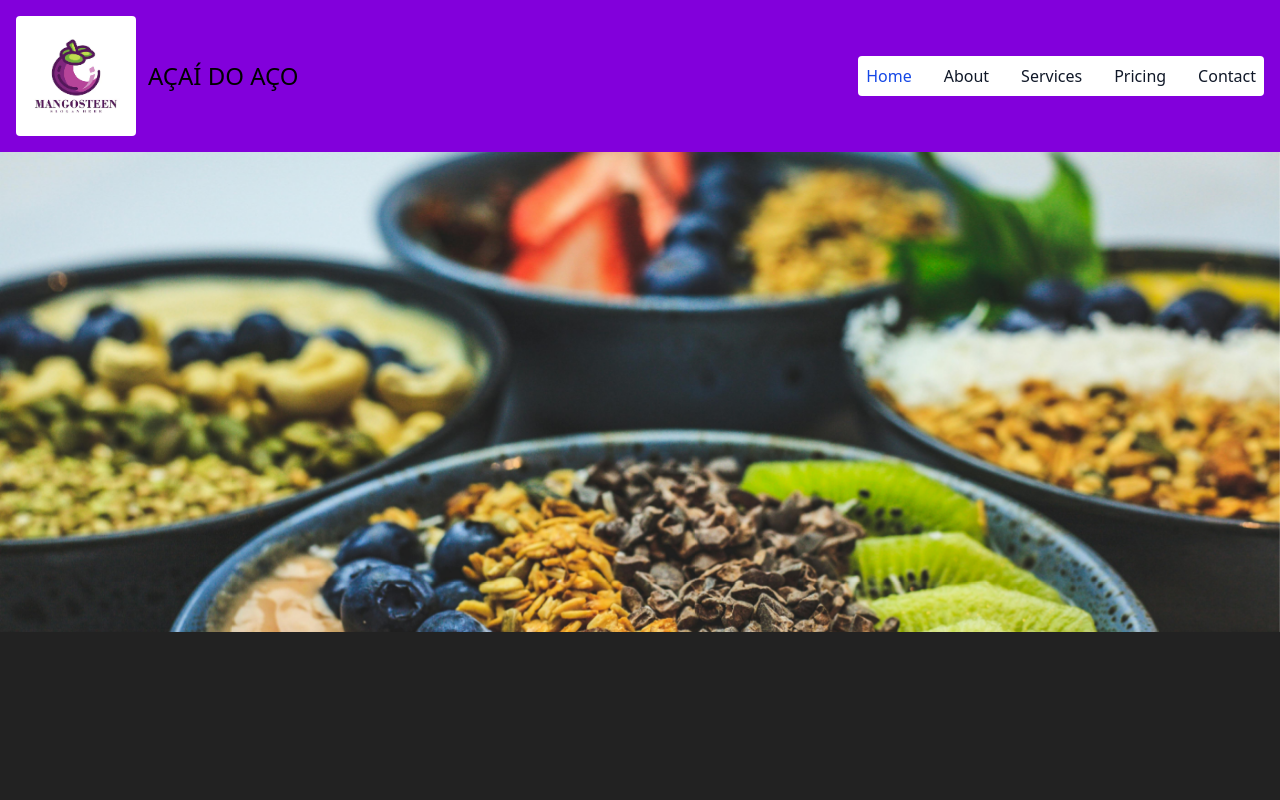
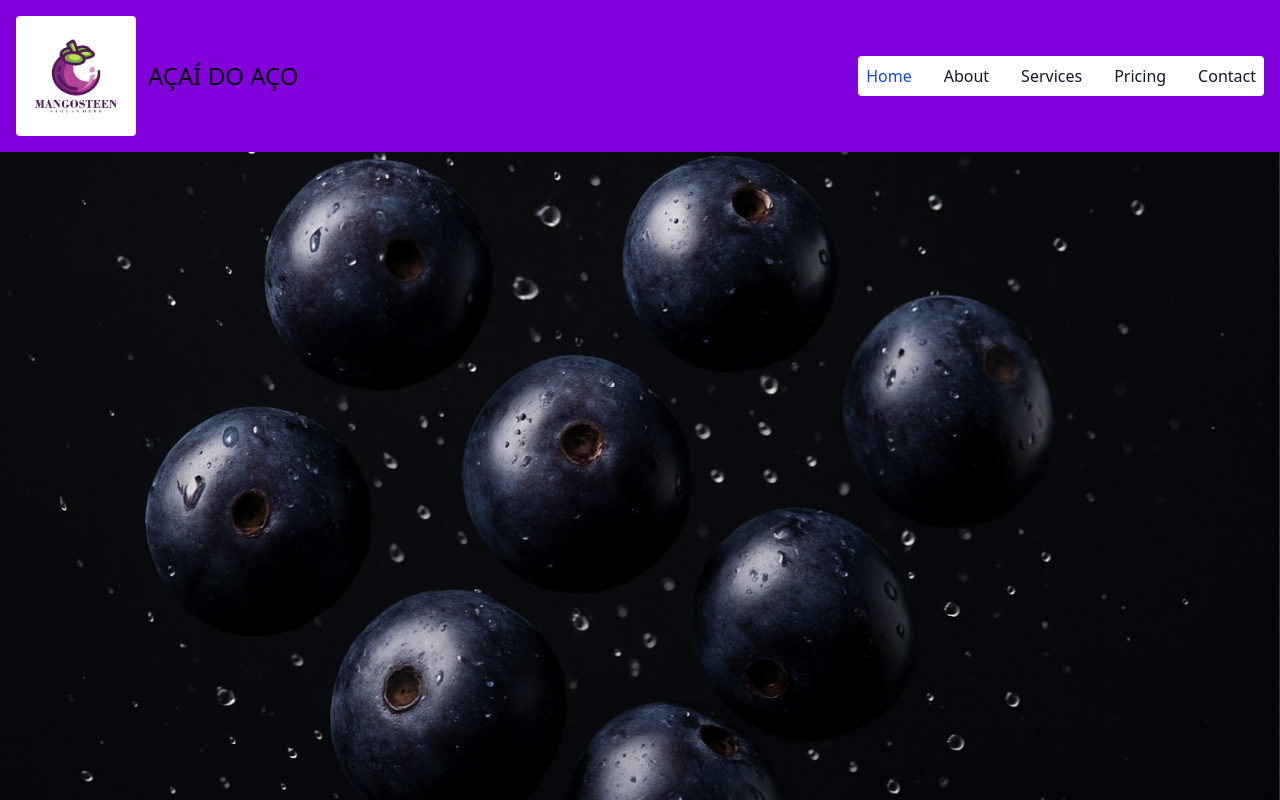
Before and after one commit to ProssimalCrost/AcaiDoVale, a React (Vite) app: page / in a window 1280 px wide. Shown: the top 800 px of the page. Built offline with nearby package versions, Linux system fonts and the light colour scheme; the HTML template or start-up script is replaced by a standard one.

Commit message:
update parallax

```diff
--- a/src/components/Header.tsx
+++ b/src/components/Header.tsx
@@ -6,7 +6,7 @@ export function Header() {
         <div className="max-w-screen-xl flex flex-wrap items-center justify-between mx-auto p-4">
             <a href="http://localhost:5173/" className="flex items-center space-x-3 rtl:space-x-reverse">
                 <img src="src/assets/images/design-de-logotipo-de-mangosteen-modelo-de-ilustracao-vetorial-criativa-do-logotipo-mangosteen_647432-1846.png" className="w-30 h-30 rounded" alt="Flowbite Logo" />
-                <span className="self-center text-2xl font-poppins dark:text-white">AÇAÍ DO AÇO</span>
+                <span className="self-center text-2xl font-arial-bold dark:text-white">AÇAÍ DO AÇO</span>
             </a>
             <button data-collapse-toggle="navbar-default" type="button" className="inline-flex items-center p-2 w-10 h-10 justify-center text-sm text-pu-500 rounded-lg md:hidden hover:bg-gray-100 focus:outline-none focus:ring-2 focus:ring-gray-200 dark:text-gray-400 dark:hover:bg-gray-700 dark:focus:ring-gray-600" aria-controls="navbar-default" aria-expanded="false">
                 <span className="sr-only">Open main menu</span>
--- a/src/components/Hero.tsx
+++ b/src/components/Hero.tsx
@@ -3,11 +3,11 @@ import { ParallaxProvider, Parallax } from 'react-scroll-parallax';
 export default function BackG() {
   return (
     <ParallaxProvider>
-      <div style={{ position: 'relative', height: '60vh', overflow: 'hidden' }}>
+      <div style={{ position: 'relative', height: '100vh', overflow: 'hidden' }}>
 
         <Parallax speed={-20}>
           <img
-            src="src/assets/images/background/images/tigelas.jpg"
+            src="src/assets/images/background/images/gpt.png"
             alt="Parallax Background"
             style={{
               width: '100%',
```
